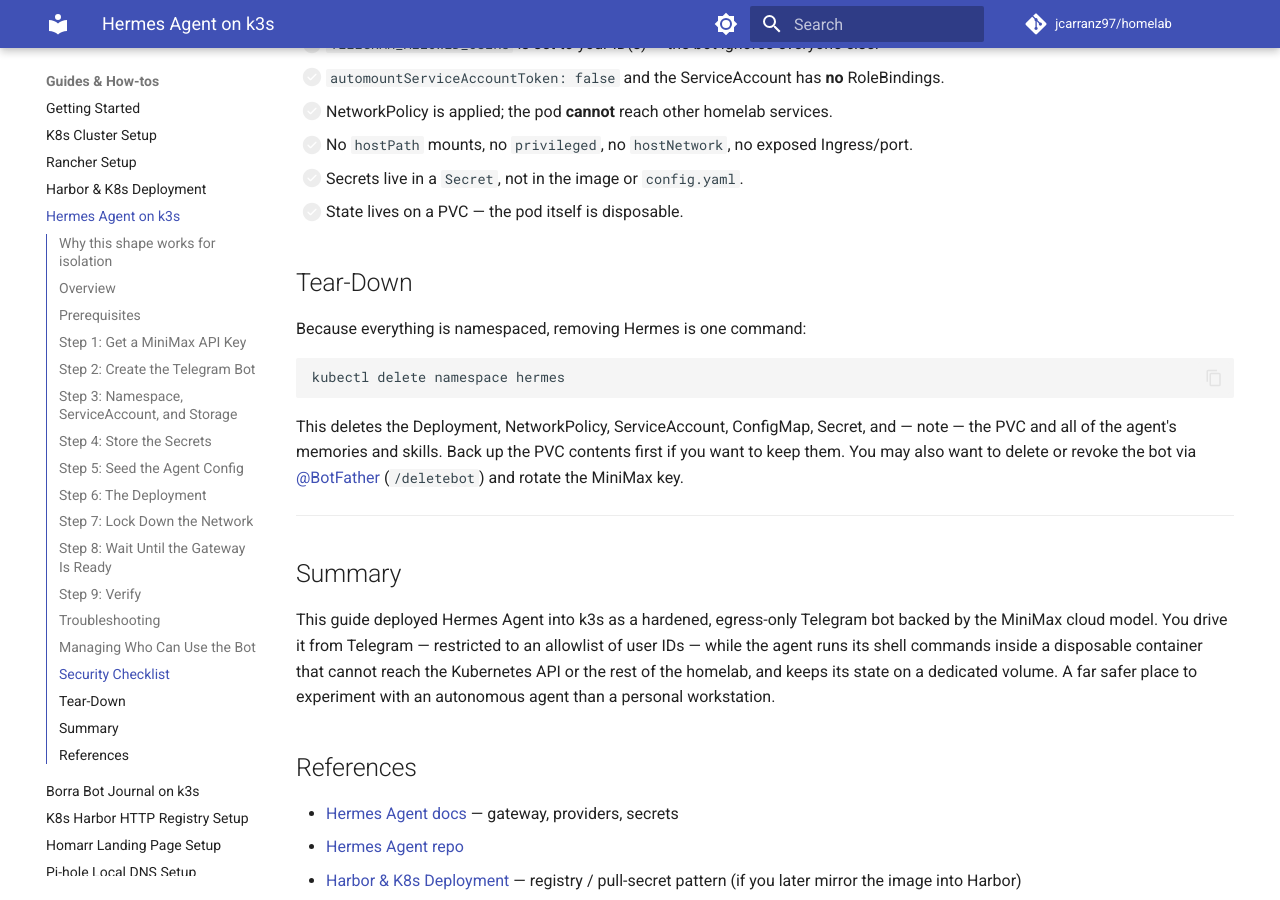
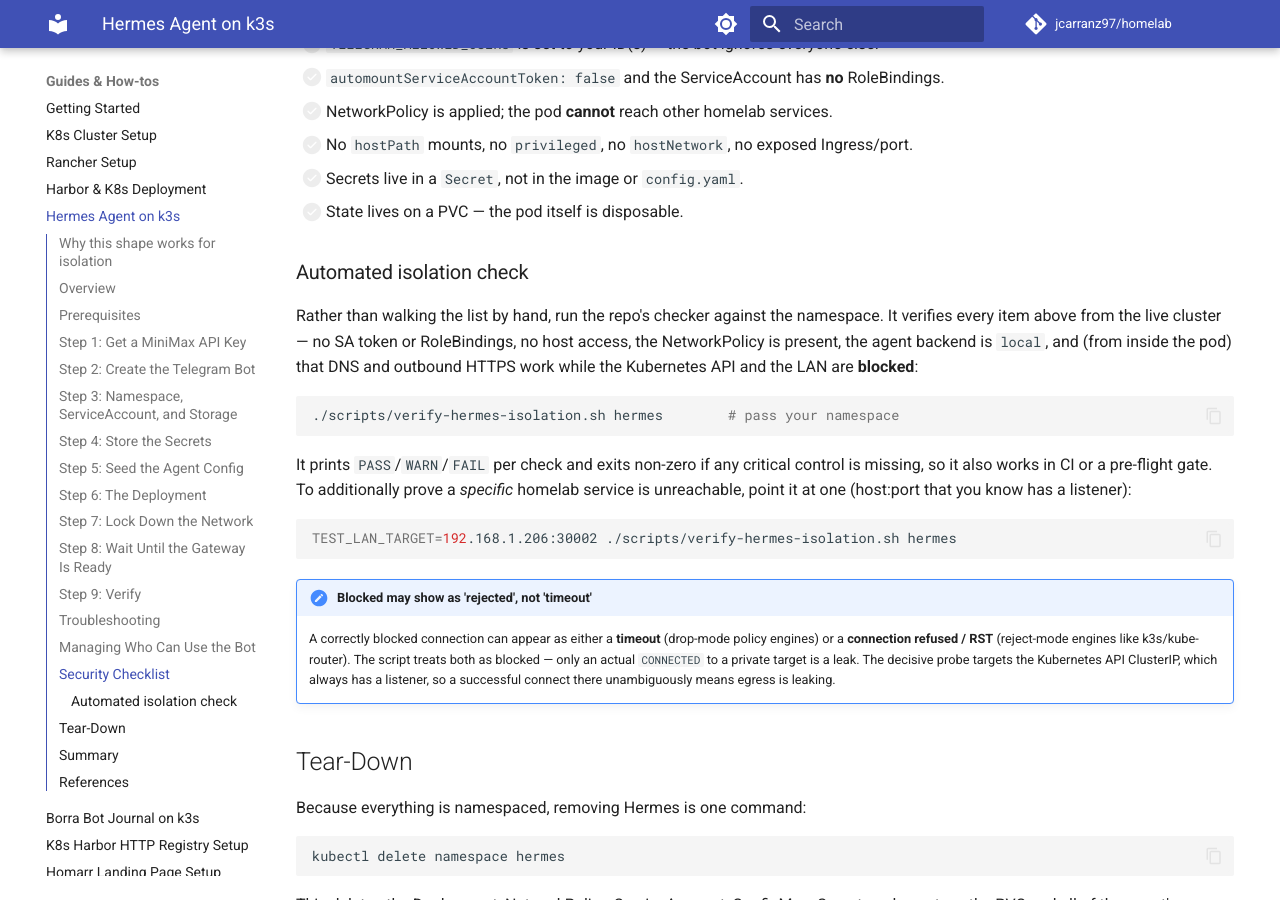
Before and after one commit to jcarranz97/homelab, an MkDocs documentation site: the page built from docs/guides/hermes-k8s-deployment.md, in a window 1280 px wide and 900 px high, scrolled down 11122 px. Built offline with MkDocs 1.6.1 and Material for MkDocs 9.7.7, drawn with Linux system fonts in a browser that asks for light colours; comment, search, counter and statistics services are not loaded.

Commit message:
Add isolation verification script for the Hermes bot
scripts/verify-hermes-isolation.sh takes a namespace and checks the
sandbox controls from the cluster: no SA token / RoleBindings, no host
access (hostNetwork/PID/IPC, hostPath, privileged), a NetworkPolicy is
present, and live network behaviour from inside the pod — DNS + outbound
HTTPS work while the Kubernetes API and LAN are blocked. Backend pinned
to 'local' is checked too.

The decisive egress probe targets the Kubernetes API ClusterIP (always
has a listener), so only an actual CONNECT is a leak — blocked shows as
timeout (drop) or connection-refused (reject, e.g. k3s/kube-router) and
both count as blocked. Prints PASS/WARN/FAIL and exits non-zero on any
critical failure. Documented under the guide's Security Checklist.

Co-Authored-By: Claude Opus 4.8 (1M context) <noreply@anthropic.com>

````diff
--- a/docs/guides/hermes-k8s-deployment.md
+++ b/docs/guides/hermes-k8s-deployment.md
@@ -532,6 +532,32 @@ Before considering the deployment "safe to experiment with", confirm:
 - [ ] Secrets live in a `Secret`, not in the image or `config.yaml`.
 - [ ] State lives on a PVC — the pod itself is disposable.
 
+### Automated isolation check
+
+Rather than walking the list by hand, run the repo's checker against the namespace. It verifies
+every item above from the live cluster — no SA token or RoleBindings, no host access, the
+NetworkPolicy is present, the agent backend is `local`, and (from inside the pod) that DNS and
+outbound HTTPS work while the Kubernetes API and the LAN are **blocked**:
+
+```bash
+./scripts/verify-hermes-isolation.sh hermes        # pass your namespace
+```
+
+It prints `PASS`/`WARN`/`FAIL` per check and exits non-zero if any critical control is missing,
+so it also works in CI or a pre-flight gate. To additionally prove a *specific* homelab service is
+unreachable, point it at one (host:port that you know has a listener):
+
+```bash
+TEST_LAN_TARGET=192.168.1.206:30002 ./scripts/verify-hermes-isolation.sh hermes
+```
+
+!!! note "Blocked may show as 'rejected', not 'timeout'"
+    A correctly blocked connection can appear as either a **timeout** (drop-mode policy engines)
+    or a **connection refused / RST** (reject-mode engines like k3s/kube-router). The script
+    treats both as blocked — only an actual `CONNECTED` to a private target is a leak. The
+    decisive probe targets the Kubernetes API ClusterIP, which always has a listener, so a
+    successful connect there unambiguously means egress is leaking.
+
 ## Tear-Down
 
 Because everything is namespaced, removing Hermes is one command:
````
Also changed, not shown: 1 other file.
